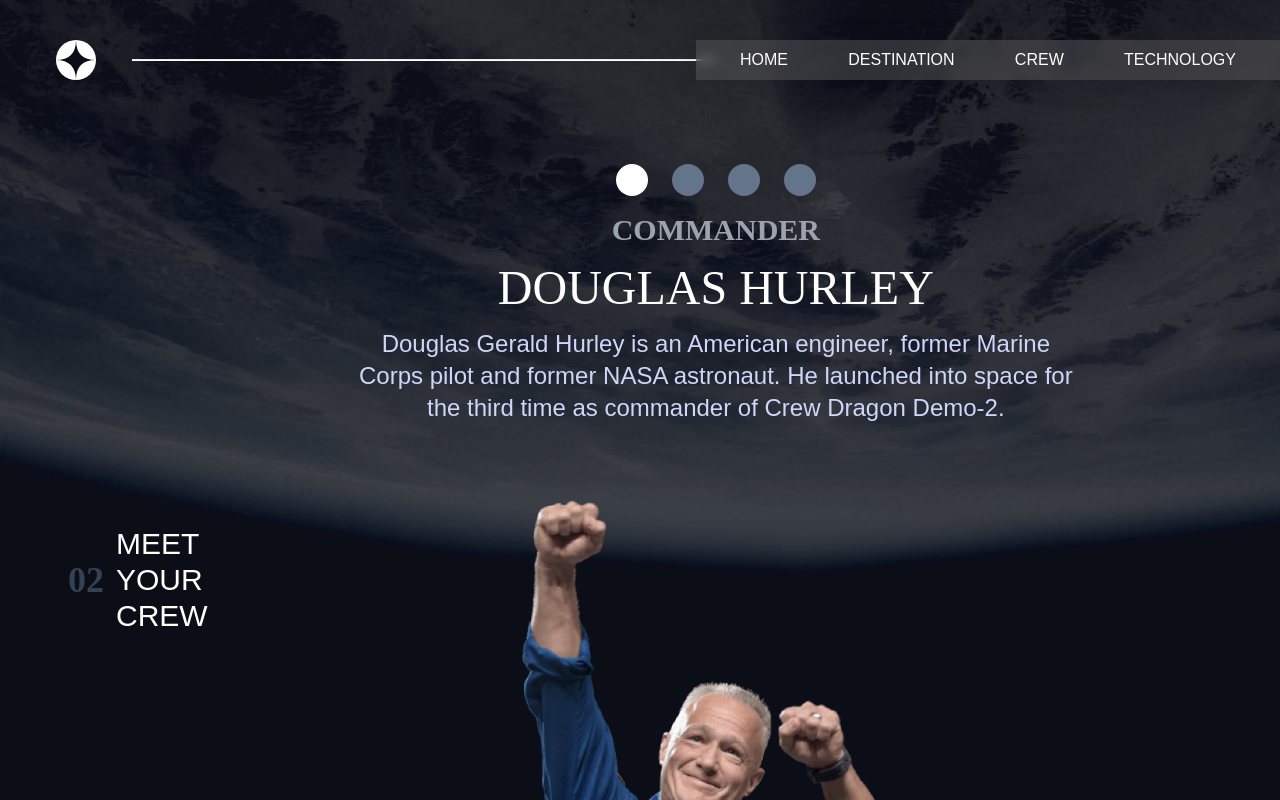
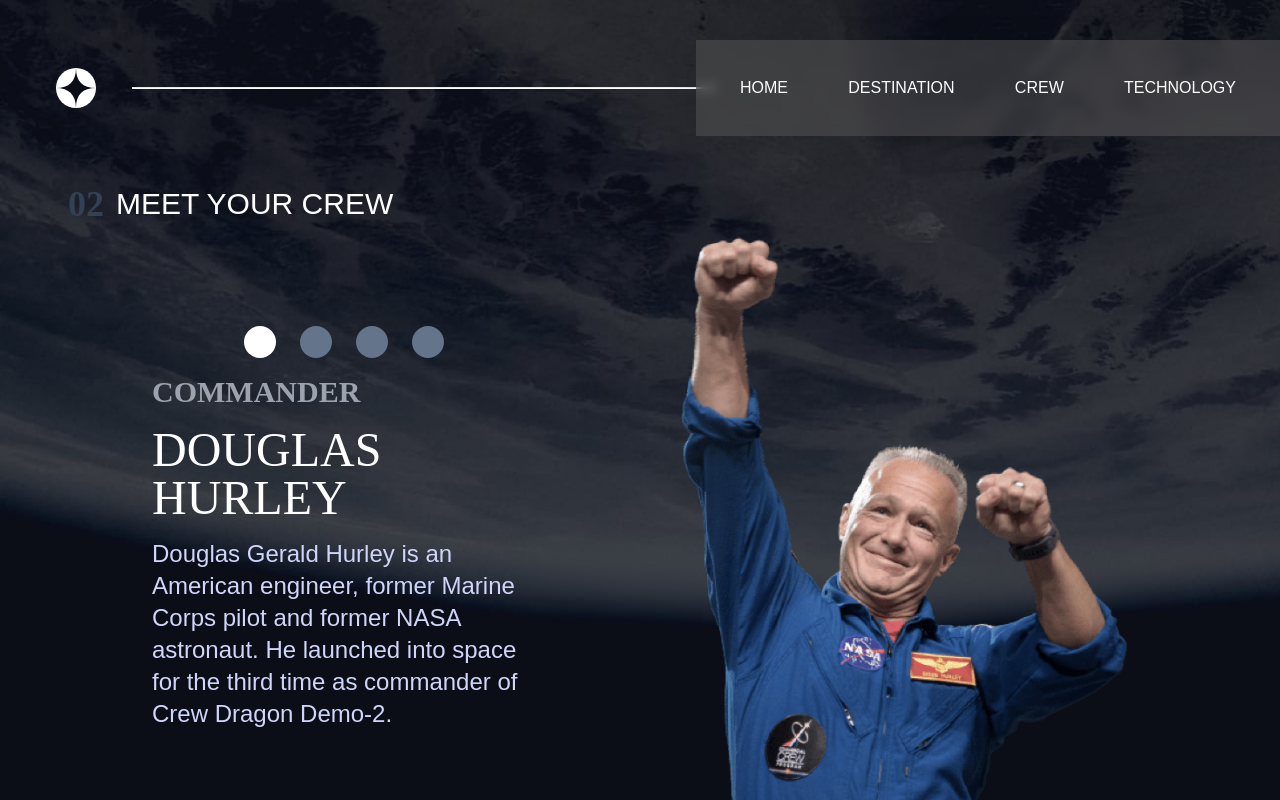
Before and after one commit to SaiSawant1/space-tourism, a Next.js app: page /crew in a window 1280 px wide. Shown: the top 800 px of the page. Built offline with nearby package versions, Linux system fonts and the light colour scheme.

Commit message:
crew desktop layout completed

```diff
--- a/src/app/crew/page.tsx
+++ b/src/app/crew/page.tsx
@@ -2,10 +2,10 @@
 import CrewPage from "@/components/crew/CrewPage";
 export default function Home() {
   return (
-    <div className="w-full h-screen desktop:h-screen flex flex-col p-6 bg-no-repeat bg-cover bg-background-crew-m layout_crew-tablet layout_crew-desktop ">
+    <div className="w-full h-screen tablet:h-full desktop:h-full flex flex-col p-6 bg-no-repeat bg-cover bg-background-crew-m layout_crew-tablet layout_crew-desktop ">
       <Navbar />
-      <main className="flex flex-col mt-6  desktop:flex-row desktop:justify-evenly desktop:items-center default:m-0 tablet:mt-12  grow">
-        <div className="flex content__center tablet:justify-start">
+      <main className="flex flex-col mt-6  desktop:flex-col  default:m-0 tablet:mt-12  grow desktop:grow-0">
+        <div className="flex content__center tablet:justify-start desktop:justify-start">
           <span className="text-slate-700 mx-3  text-xl font-bold tablet:text-4xl">02</span>
           <h2 className="text-p-white text-lg barlow inline tablet:text-3xl">MEET YOUR CREW</h2>
         </div>
--- a/src/components/crew/CrewContent.tsx
+++ b/src/components/crew/CrewContent.tsx
@@ -8,10 +8,10 @@
 }
 const CrewContent = ({crew}:{crew :Crew}) => {
   return (
-    <div className="flex content__center flex-col tablet:px-36">
+    <div className="flex content__center flex-col tablet:px-36 desktop:justify-start desktop:items-start desktop:text-left desktop:px-0 ">
       <h2 className="text-gray-400 my-4 text-lg font-bold tablet:text-3xl">{crew.designation}</h2>
       <h1 className="text-p-white text-2xl tablet:text-5xl">{crew.name}</h1>
-      <p className="text-p-purple barlow text-center my-4 tablet:text-2xl">
+      <p className="text-p-purple barlow text-center my-4 tablet:text-2xl desktop:text-left">
         {crew.text}
       </p>
     </div>
--- a/src/components/crew/CrewImage.tsx
+++ b/src/components/crew/CrewImage.tsx
@@ -3,8 +3,8 @@
 
 const CrewImage = ({image}:{image:string}) => {
   return (
-    <div className="flex content__center mt-6 ">
-          <Image alt="crew" src={image} width={177}  height={222} className='tablet:w-[456px]  tablet:h-[532px] object-contain'/>
+    <div className="flex content__center mt-6 desktop:mt-3 ">
+          <Image alt="crew" src={image} width={177}  height={222} className='tablet:w-[456px]  tablet:h-[532px] object-contain desktop:w-[568px] desktop:h-[612px]'/>
         </div>
   )
 }
--- a/src/components/crew/CrewOptions.tsx
+++ b/src/components/crew/CrewOptions.tsx
@@ -2,8 +2,8 @@
 
 const CrewOptions = ({changeMember,designation}:{changeMember:(index: number) => void,designation:string}) => {
   return (
-    <div className="flex content__center">
-        <span onClick={()=>changeMember(0)} className={`h-4 w-4 tablet:h-8 tablet:w-8 rounded-[50%] mx-3 ${designation==="COMMANDER"?"bg-white":"bg-slate-500"}`}></span>
+    <div className="flex content__center desktop:justify-start">
+      <span onClick={()=>changeMember(0)} className={`h-4 w-4 tablet:h-8 tablet:w-8 rounded-[50%] mx-3 ${designation==="COMMANDER"?"bg-white":"bg-slate-500"}`}></span>
       <span onClick={()=>changeMember(1)} className={`h-4 w-4 tablet:h-8 tablet:w-8 rounded-[50%] mx-3 ${designation==="MISSION SPECIALIST"?"bg-white":"bg-slate-500"}`}></span>
       <span onClick={()=>changeMember(2)} className={`h-4 w-4 tablet:h-8 tablet:w-8 rounded-[50%] mx-3 ${designation==="PILOT"?"bg-white":"bg-slate-500"}`}></span>
       <span onClick={()=>changeMember(3)} className={`h-4 w-4 tablet:h-8 tablet:w-8 rounded-[50%] mx-3 ${designation==="FLIGHT ENGINEER"?"bg-white":"bg-slate-500"}`}></span>
--- a/src/components/crew/CrewPage.tsx
+++ b/src/components/crew/CrewPage.tsx
@@ -12,10 +12,10 @@
         setCurrentMember(crewArray[index]);
     }
     return (
-    <div className="flex flex-col tablet:flex-col-reverse tablet:h-full ">
+    <div className="flex flex-col tablet:flex-col-reverse tablet:h-full desktop:flex-row-reverse desktop:h-fit desktop:gap-36 desktop:px-24">
       <CrewImage image={currentMember.image} />
       <hr className="w-full h-1 text-white tablet:hidden" />
-      <div className="flex flex-col content__center my-9">
+      <div className="flex flex-col content__center my-9  desktop:h-full desktop:justify-between desktop:my-auto desktop:w-1/2 ">
         <CrewOptions changeMember={changeMember} designation={currentMember.designation} />
         <CrewContent crew={currentMember} />
       </div>
```
